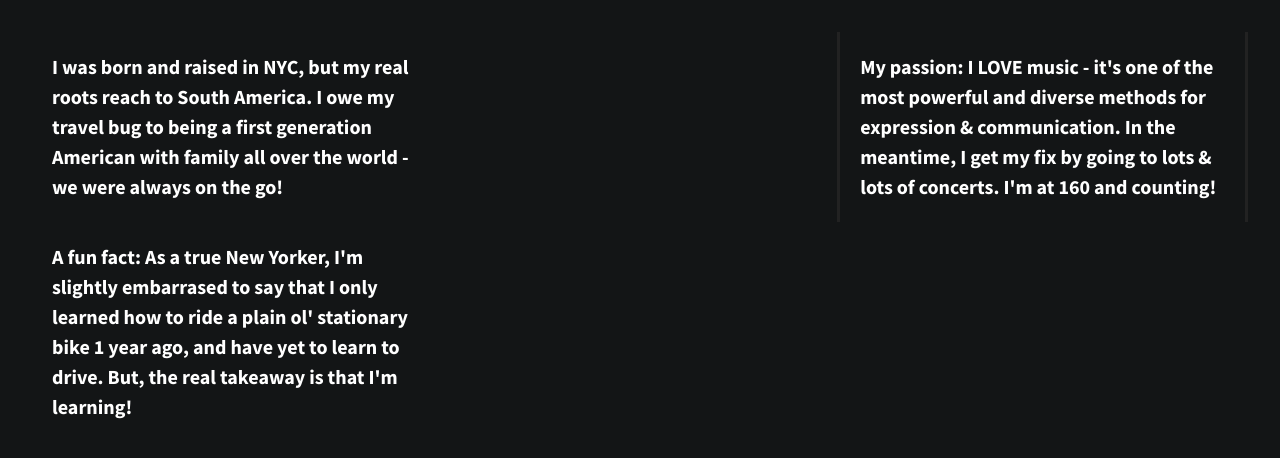
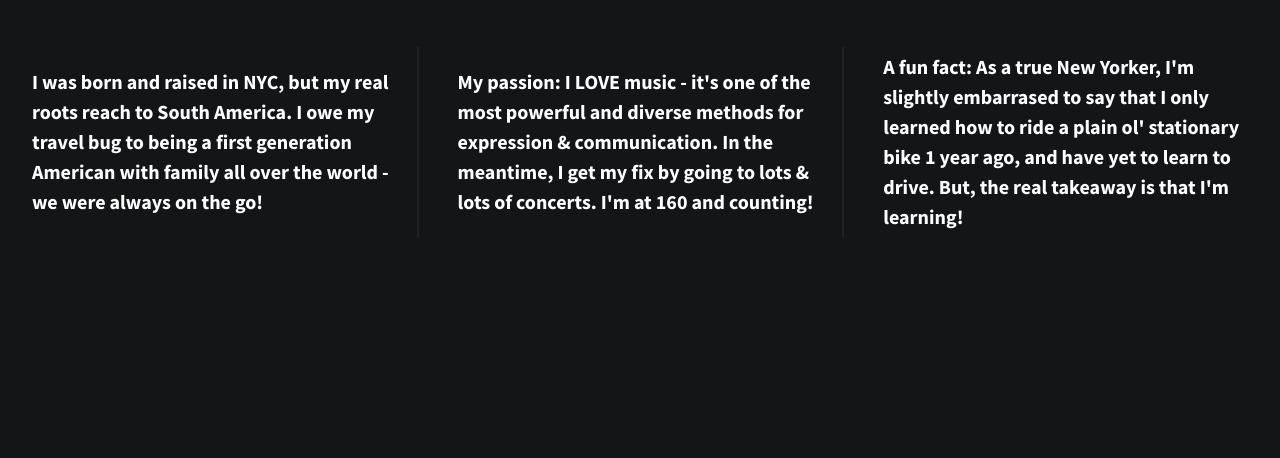
Before and after one commit to Norm-S/07.01-206-divs-flexbox-starter, a plain HTML site: page index.html in a window 1280 px wide. Drawn offline with nearby package versions, Linux system fonts and the light colour scheme.

Commit message:
Move grid width & border to media query

```diff
--- a/css/main.css
+++ b/css/main.css
@@ -132,16 +132,11 @@ body {
   font-size: 1.25em;
   background-color: #131516;
 
-  /* height: 500px; */
+  /*
+    height: 500px;
+    width: 30%;
+  */
   height: auto;
-  width: 30%;
-  padding: 0 20px;
-}
-
-.div-2 {
-  border: solid #222 3px;
-  border-top: none;
-  border-bottom: none;
 }
 
 /* ==========================================================================
@@ -223,6 +218,19 @@ body {
    These examples override the primary ('mobile first') styles.
    Modify as content requires.
    ========================================================================== */
+@media all and (min-width: 1200px) {
+  .div-1,
+  .div-2,
+  .div-3 {
+    flex-basis: 30%;
+  }
+
+  .div-1,
+  .div-2 {
+    border-right: 2px solid #222;
+    padding-right: 20px;
+  }
+}
 
 @media print,
   (-webkit-min-device-pixel-ratio: 1.25),
```
